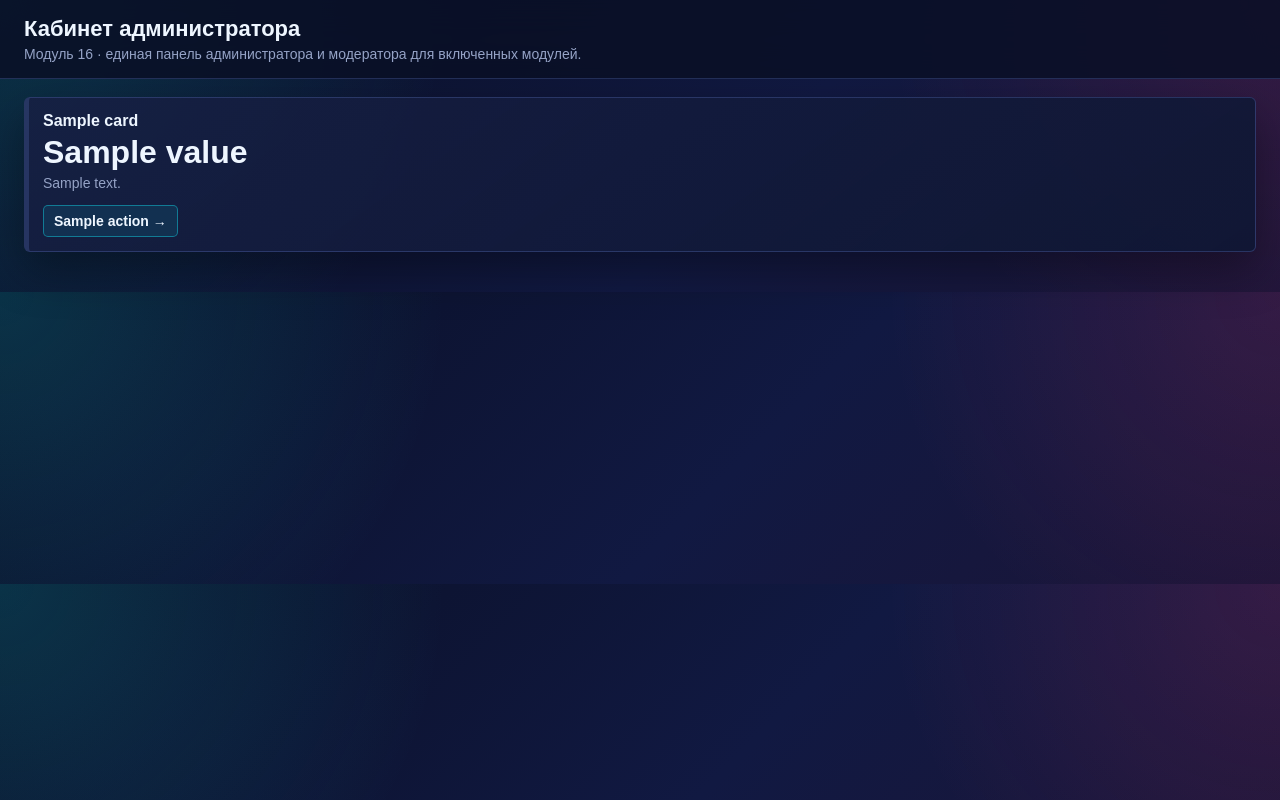
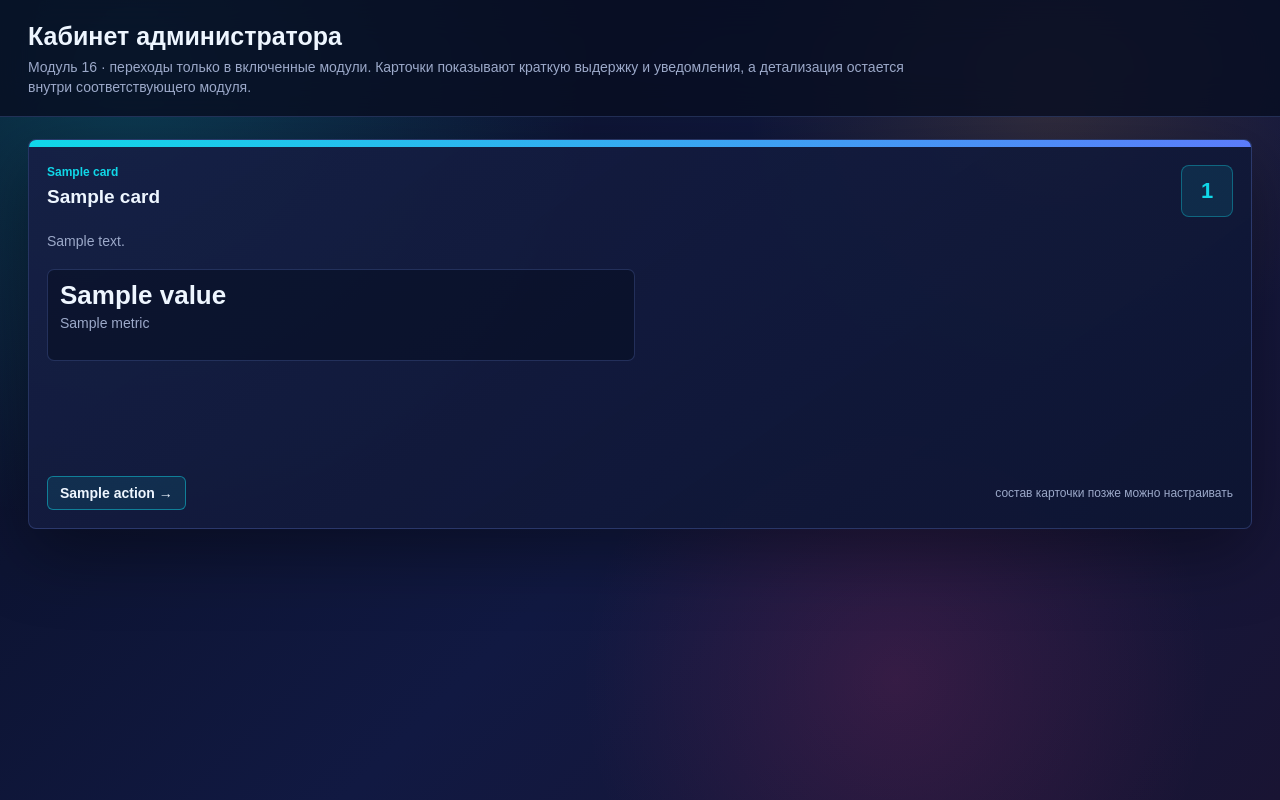
Before and after one commit to 2820780-alt/HousePlatform, a FastAPI app: template templates/admin_cabinet_view.html in a window 1280 px wide. Run offline with FastAPI, Linux system fonts and the light colour scheme; the template is opened without the code that fills it: most values are stand-ins (such as "Sample title", 1, 10 or a date in 2020).

Commit message:
Refine admin cabinet module cards

```diff
--- a/templates/admin_cabinet_view.html
+++ b/templates/admin_cabinet_view.html
@@ -5,42 +5,206 @@
   <meta name="viewport" content="width=device-width, initial-scale=1">
   <title>Кабинет администратора · HousePlatform</title>
   <style>
-    :root { --bg:#090f24; --surface:rgba(23,31,67,.86); --surface-2:rgba(15,23,52,.92); --line:rgba(125,156,255,.22); --text:#eef6ff; --muted:#95a3c6; --accent:#10d7e8; --blue:#5b7cfa; --amber:#f5a524; --red:#ff3b7f; --shadow:0 18px 45px rgba(0,0,0,.35); }
-    * { box-sizing:border-box; }
-    body { margin:0; background:radial-gradient(circle at top left, rgba(16,215,232,.18), transparent 34%), radial-gradient(circle at top right, rgba(255,59,127,.13), transparent 30%), linear-gradient(135deg,#090f24 0%,#111942 58%,#1b1538 100%); color:var(--text); font-family:Arial, Helvetica, sans-serif; font-size:14px; }
-    header { border-bottom:1px solid var(--line); background:rgba(10,16,38,.86); backdrop-filter:blur(18px); padding:16px 24px; position:sticky; top:0; z-index:2; }
-    main { padding:18px 24px 40px; }
-    h1 { margin:0 0 4px; font-size:22px; }
-    a { color:var(--accent); }
-    .muted { color:var(--muted); }
-    .dashboard { display:grid; grid-template-columns:repeat(auto-fit, minmax(240px, 1fr)); gap:12px; }
-    .nav-card { min-height:150px; padding:14px; display:flex; flex-direction:column; justify-content:space-between; text-decoration:none; color:var(--text); background:linear-gradient(145deg,var(--surface),var(--surface-2)); border:1px solid var(--line); border-left:5px solid var(--line); border-radius:6px; box-shadow:var(--shadow); transition:transform .16s ease, box-shadow .16s ease; }
-    .nav-card:hover { transform:translateY(-2px); box-shadow:0 22px 60px rgba(0,0,0,.45); }
-    .nav-card.ok { border-left-color:var(--accent); }
-    .nav-card.info { border-left-color:var(--blue); }
-    .nav-card.warn { border-left-color:var(--amber); }
-    .nav-card.danger { border-left-color:var(--red); }
-    .nav-card strong { display:block; font-size:16px; margin-bottom:6px; }
-    .nav-value { font-size:32px; line-height:1; font-weight:700; margin-bottom:7px; }
-    .card-action { display:inline-flex; width:max-content; margin-top:14px; padding:7px 10px; border:1px solid rgba(16,215,232,.45); border-radius:5px; color:var(--text); background:rgba(16,215,232,.1); font-weight:600; }
+    :root {
+      --bg: #090f24;
+      --surface: rgba(22, 31, 69, 0.9);
+      --surface-2: rgba(13, 21, 50, 0.94);
+      --line: rgba(125, 156, 255, 0.22);
+      --text: #eef6ff;
+      --muted: #9ca9c9;
+      --accent: #10d7e8;
+      --blue: #5b7cfa;
+      --amber: #f5a524;
+      --red: #ff3b7f;
+      --soft: rgba(125, 156, 255, 0.12);
+      --shadow: 0 24px 70px rgba(0, 0, 0, 0.38);
+    }
+    * { box-sizing: border-box; }
+    body {
+      margin: 0;
+      min-height: 100vh;
+      background:
+        radial-gradient(circle at 10% 8%, rgba(16, 215, 232, 0.22), transparent 34%),
+        radial-gradient(circle at 82% 12%, rgba(245, 165, 36, 0.14), transparent 24%),
+        radial-gradient(circle at 70% 85%, rgba(255, 59, 127, 0.14), transparent 28%),
+        linear-gradient(135deg, #090f24 0%, #111942 55%, #191433 100%);
+      color: var(--text);
+      font-family: Arial, Helvetica, sans-serif;
+      font-size: 14px;
+    }
+    header {
+      padding: 22px 28px 18px;
+      border-bottom: 1px solid var(--line);
+      background: rgba(8, 14, 34, 0.82);
+      backdrop-filter: blur(18px);
+      position: sticky;
+      top: 0;
+      z-index: 2;
+    }
+    h1 { margin: 0 0 6px; font-size: 25px; letter-spacing: 0; }
+    h2 { margin: 0; font-size: 19px; letter-spacing: 0; }
+    a { color: var(--accent); }
+    main { padding: 22px 28px 44px; }
+    .muted { color: var(--muted); }
+    .workspace-note {
+      max-width: 920px;
+      color: var(--muted);
+      line-height: 1.45;
+    }
+    .modules-grid {
+      display: grid;
+      grid-template-columns: repeat(auto-fit, minmax(420px, 1fr));
+      gap: 18px;
+      align-items: stretch;
+    }
+    .module-card {
+      min-height: 390px;
+      display: flex;
+      flex-direction: column;
+      justify-content: space-between;
+      text-decoration: none;
+      color: var(--text);
+      border: 1px solid var(--line);
+      border-radius: 8px;
+      background:
+        linear-gradient(145deg, var(--surface), var(--surface-2));
+      box-shadow: var(--shadow);
+      overflow: hidden;
+      transition: transform 0.16s ease, box-shadow 0.16s ease, border-color 0.16s ease;
+    }
+    .module-card:hover {
+      transform: translateY(-3px);
+      border-color: rgba(16, 215, 232, 0.48);
+      box-shadow: 0 30px 86px rgba(0, 0, 0, 0.48);
+    }
+    .module-band {
+      height: 7px;
+      background: linear-gradient(90deg, var(--accent), var(--blue));
+    }
+    .module-card.info .module-band { background: linear-gradient(90deg, var(--blue), var(--accent)); }
+    .module-body { padding: 18px; }
+    .module-top {
+      display: flex;
+      justify-content: space-between;
+      gap: 16px;
+      align-items: flex-start;
+      margin-bottom: 14px;
+    }
+    .module-kicker {
+      color: var(--accent);
+      font-size: 12px;
+      font-weight: 700;
+      margin-bottom: 7px;
+    }
+    .module-description {
+      color: var(--muted);
+      line-height: 1.45;
+      max-width: 620px;
+    }
+    .module-icon {
+      display: grid;
+      place-items: center;
+      width: 52px;
+      height: 52px;
+      flex: 0 0 auto;
+      border: 1px solid rgba(16, 215, 232, 0.35);
+      border-radius: 8px;
+      background: rgba(16, 215, 232, 0.1);
+      font-size: 22px;
+      font-weight: 700;
+      color: var(--accent);
+    }
+    .metric-grid {
+      display: grid;
+      grid-template-columns: repeat(2, minmax(0, 1fr));
+      gap: 10px;
+      margin-top: 18px;
+    }
+    .metric {
+      min-height: 92px;
+      padding: 12px;
+      border: 1px solid var(--line);
+      border-radius: 7px;
+      background: rgba(7, 13, 33, 0.54);
+    }
+    .metric.alert { border-color: rgba(245, 165, 36, 0.48); background: rgba(245, 165, 36, 0.08); }
+    .metric strong {
+      display: block;
+      font-size: 26px;
+      line-height: 1;
+      margin-bottom: 7px;
+    }
+    .metric span {
+      display: block;
+      color: var(--muted);
+      line-height: 1.25;
+    }
+    .module-footer {
+      padding: 0 18px 18px;
+      display: flex;
+      justify-content: space-between;
+      gap: 12px;
+      align-items: center;
+    }
+    .card-action {
+      display: inline-flex;
+      align-items: center;
+      width: max-content;
+      padding: 8px 12px;
+      border: 1px solid rgba(16, 215, 232, 0.48);
+      border-radius: 6px;
+      color: var(--text);
+      background: rgba(16, 215, 232, 0.1);
+      font-weight: 700;
+    }
+    .settings-hint {
+      color: var(--muted);
+      font-size: 12px;
+      text-align: right;
+    }
+    @media (max-width: 900px) {
+      header, main { padding-left: 16px; padding-right: 16px; }
+      .modules-grid { grid-template-columns: 1fr; }
+      .metric-grid { grid-template-columns: 1fr; }
+      .module-card { min-height: 0; }
+    }
   </style>
 </head>
 <body>
   <header>
     <h1>Кабинет администратора</h1>
-    <div class="muted">Модуль 16 · единая панель администратора и модератора для включенных модулей.</div>
+    <div class="workspace-note">Модуль 16 · переходы только в включенные модули. Карточки показывают краткую выдержку и уведомления, а детализация остается внутри соответствующего модуля.</div>
   </header>
 
   <main>
-    <div class="dashboard">
+    <div class="modules-grid">
       {% for card in cards %}
-      <a class="nav-card {{ card.tone }}" href="{{ card.href }}">
+      <a class="module-card {{ card.tone }}" href="{{ card.href }}">
         <div>
-          <strong>{{ card.title }}</strong>
-          <div class="nav-value">{{ card.value }}</div>
-          <span class="muted">{{ card.note }}</span>
+          <div class="module-band"></div>
+          <div class="module-body">
+            <div class="module-top">
+              <div>
+                <div class="module-kicker">{{ card.subtitle }}</div>
+                <h2>{{ card.title }}</h2>
+              </div>
+              <div class="module-icon">{{ loop.index }}</div>
+            </div>
+            <div class="module-description">{{ card.description }}</div>
+            <div class="metric-grid">
+              {% for metric in card.metrics %}
+              <div class="metric {% if metric.alert %}alert{% endif %}">
+                <strong>{{ metric.value }}</strong>
+                <span>{{ metric.label }}</span>
+              </div>
+              {% endfor %}
+            </div>
+          </div>
         </div>
-        <span class="card-action">{{ card.action }} →</span>
+        <div class="module-footer">
+          <span class="card-action">{{ card.action }} →</span>
+          <span class="settings-hint">состав карточки позже можно настраивать</span>
+        </div>
       </a>
       {% endfor %}
     </div>
```
Also changed, not shown: app/api/v1/admin_cabinet_view.py (+59 -55 lines), docs/Modules/Module_16_PersonalCabinet_v1.1.md (+14 -0 lines).
